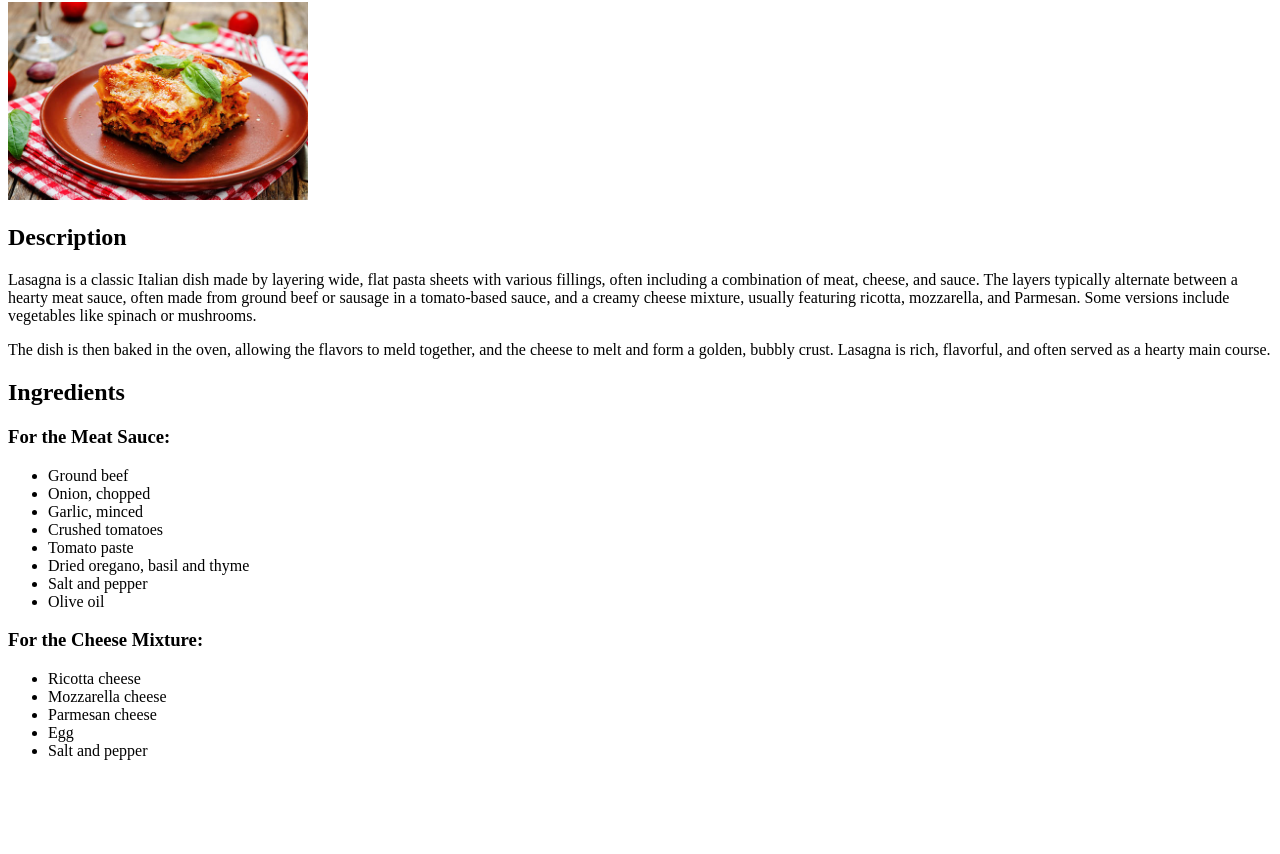
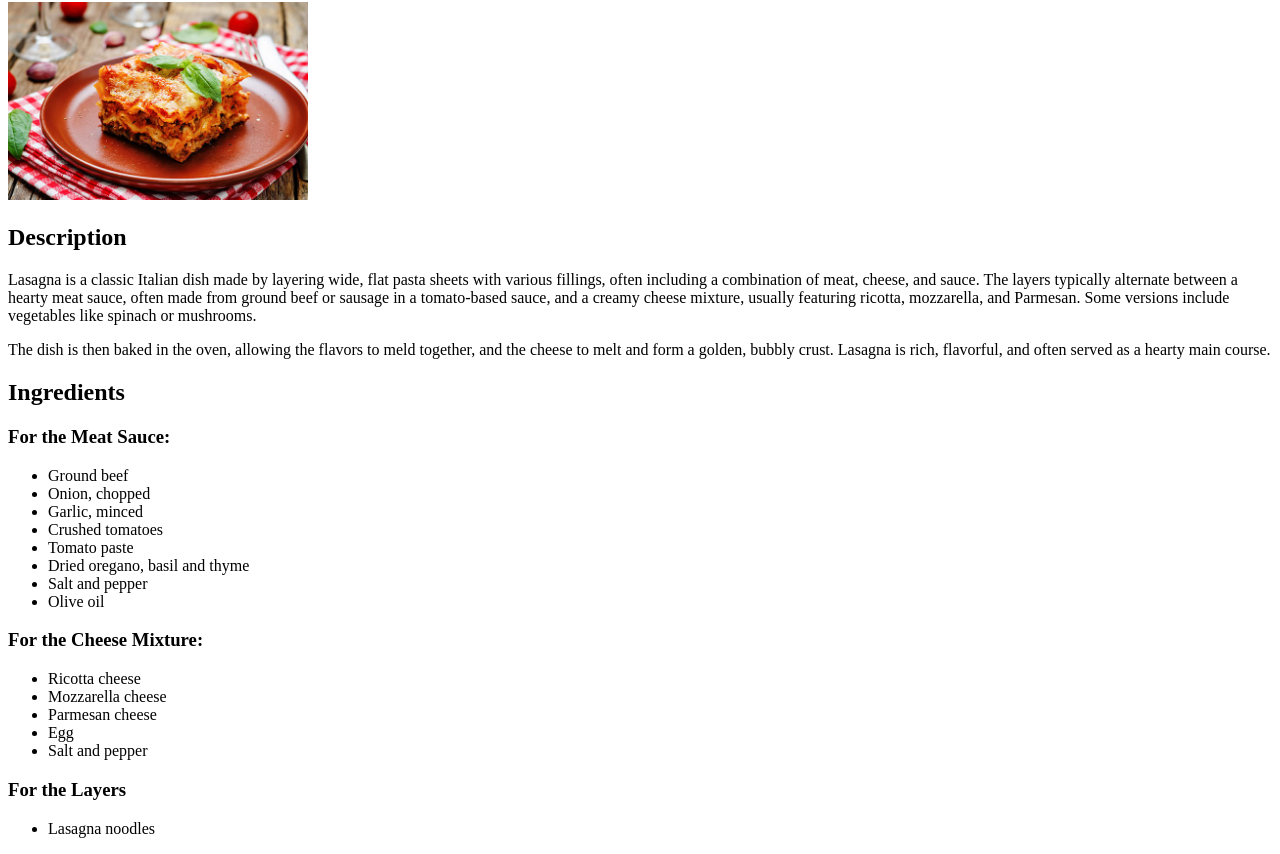
Before and after one commit to Revivan/odin-recipes, a plain HTML site: page recipes/lasagna.html in a window 1280 px wide. Shown: the part 78-932 px from the top of the page. Before the commit the page ends 854 px from the top, so only its background shows below. Drawn offline with Linux system fonts and the light colour scheme.

Commit message:
Add lasagna noodles entry to lasagna.html
Missed out lasagna noodles in lasagna ingredients on previous commit.
This commit rectifies that.

```diff
--- a/recipes/lasagna.html
+++ b/recipes/lasagna.html
@@ -36,5 +36,9 @@
         <li>Egg</li>
         <li>Salt and pepper</li>
     </ul>
+    <h3>For the Layers</h3>
+    <ul>
+        <li>Lasagna noodles</li>
+    </ul>
 </body>
 </html>
```
